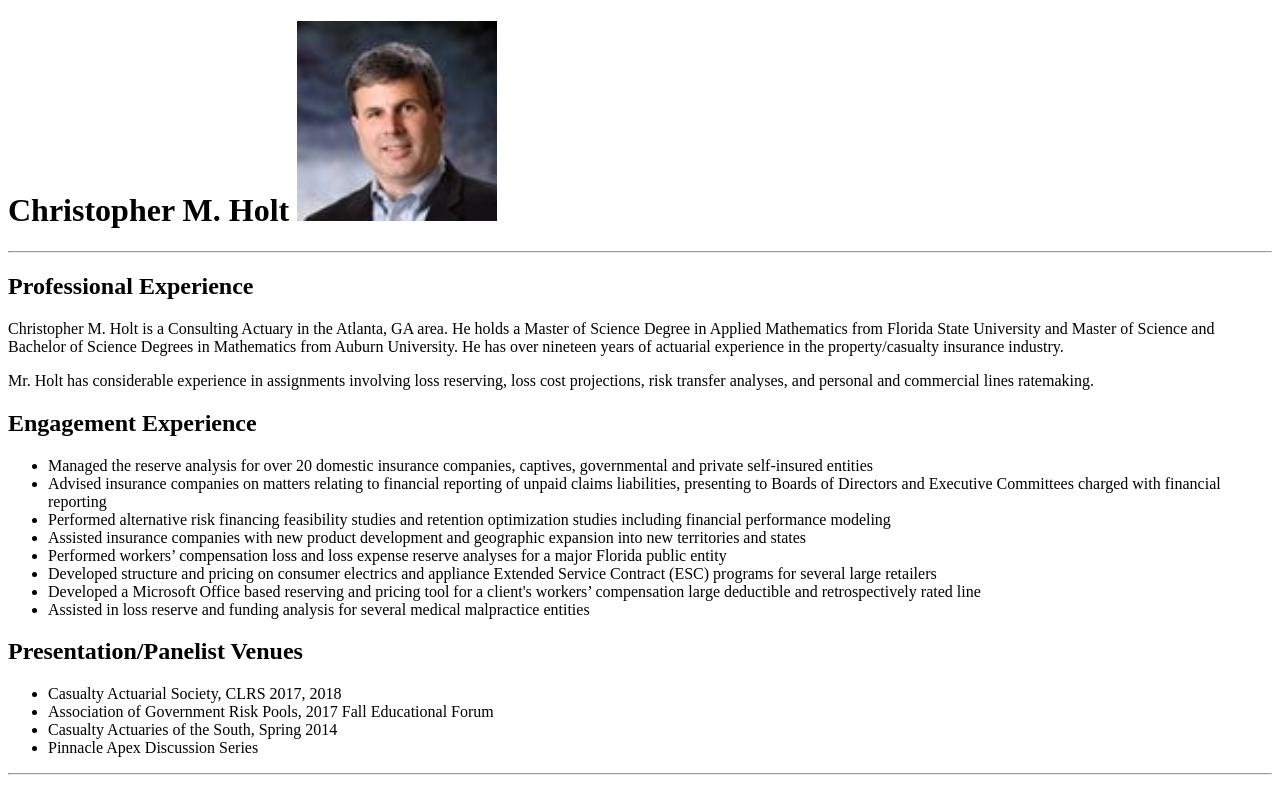
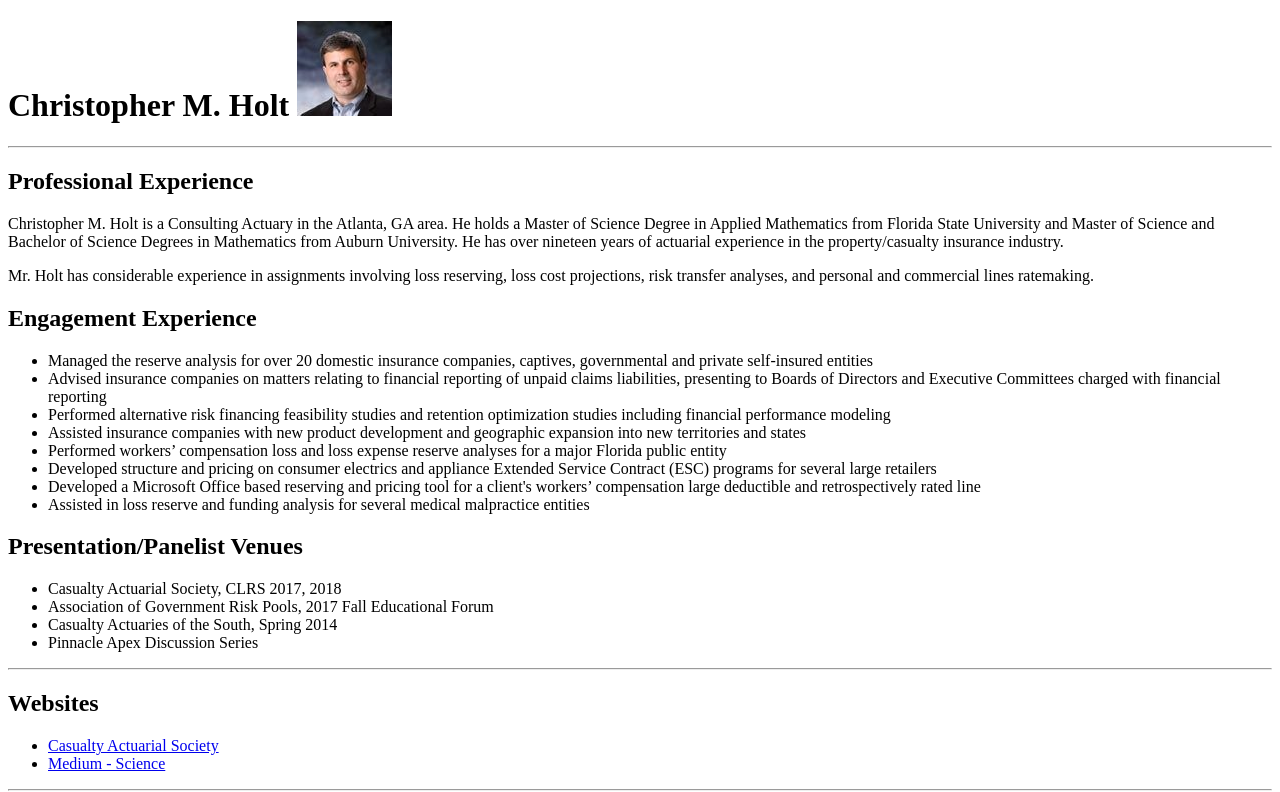
Before and after one commit to chrisholt0222/chrisholt0222.github.io, a plain HTML site: page index.html in a window 1280 px wide. Shown: the top 792 px of the page. Drawn offline with Linux system fonts and the light colour scheme.

Commit message:
Update index.html

```diff
--- a/index.html
+++ b/index.html
@@ -7,7 +7,7 @@
 
 <body>
   <h1>Christopher M. Holt
-      <img src="images/cmh_pic.JPG" alt="My Picture" width="200" height="200">
+      <img src="images/cmh_pic.JPG" alt="My Picture">
 
   </h1>
 
```
